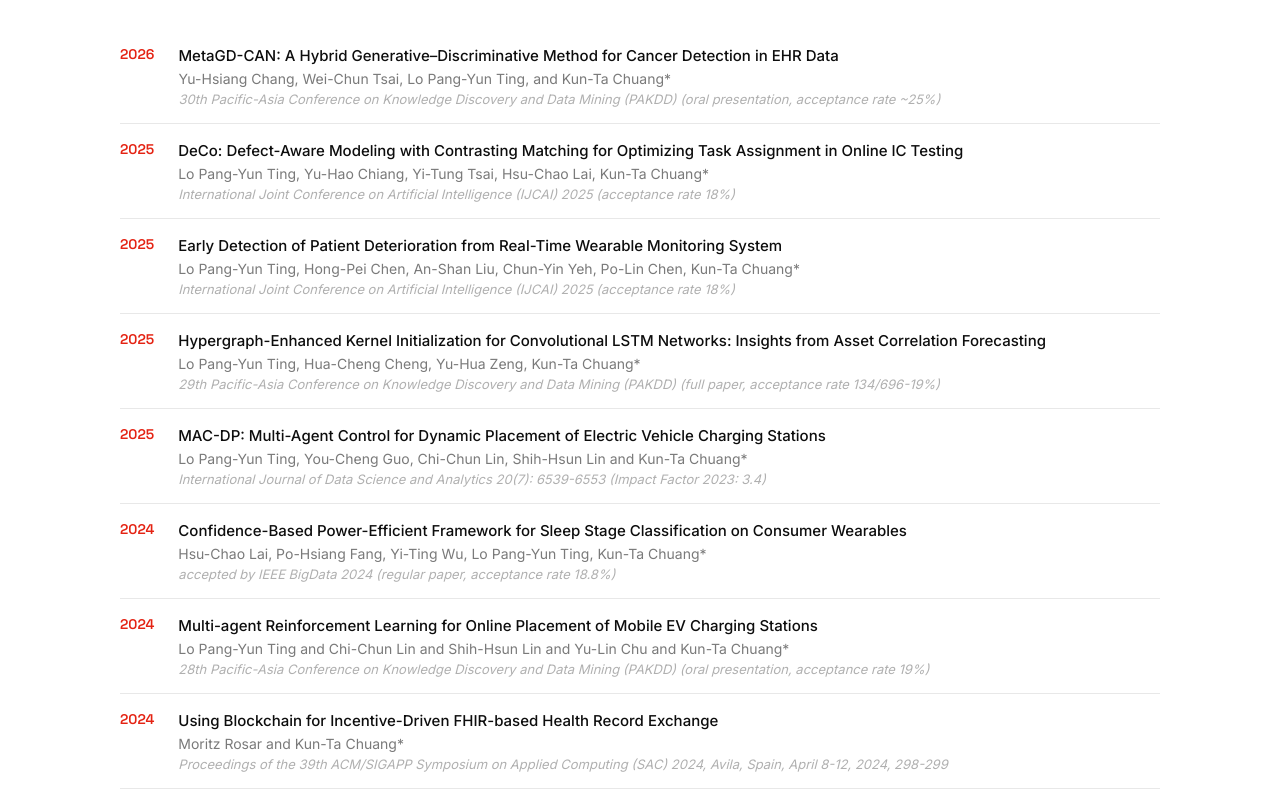
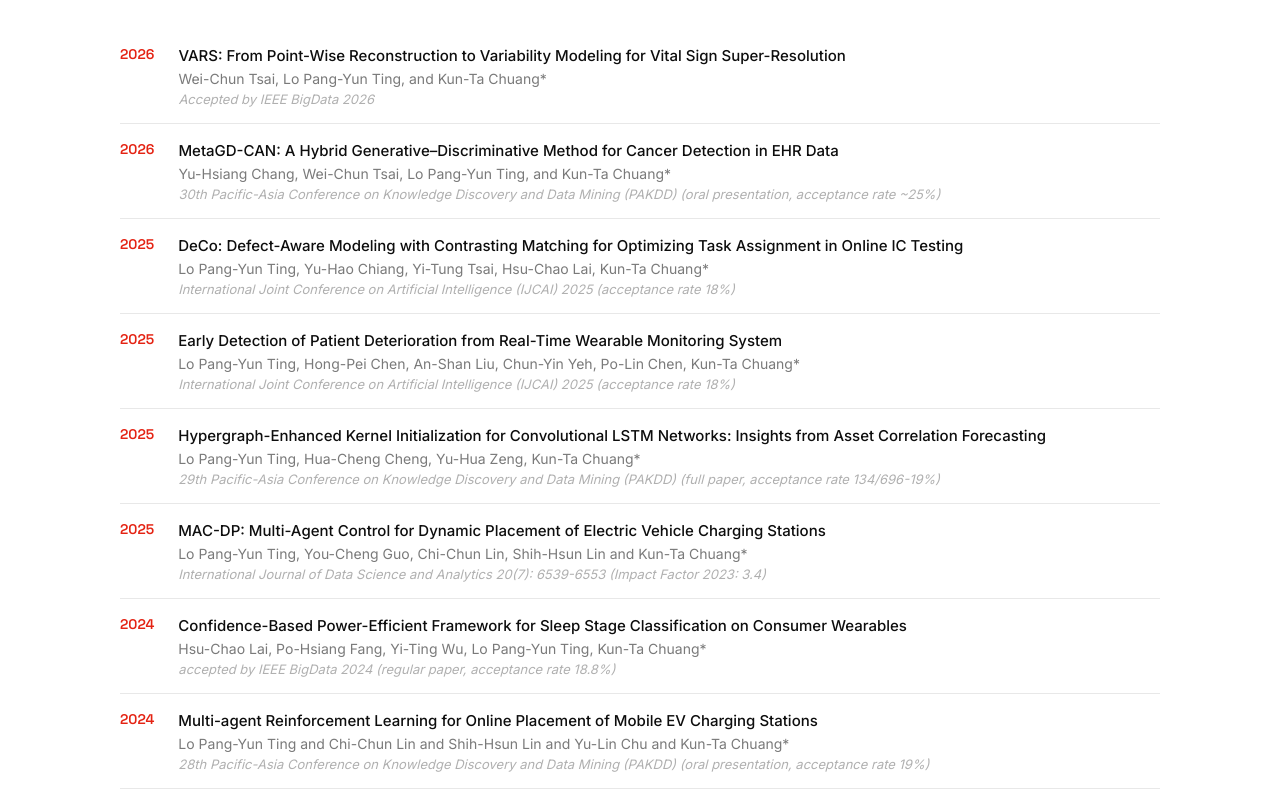
Before and after one commit to ktchuang/person_cv, a plain HTML site: page index.html in a window 1280 px wide. Shown: the part 1957-2759 px from the top of the page. Drawn offline with Linux system fonts and the light colour scheme.

Commit message:
Add VARS IEEE BigData 2026 publication

```diff
--- a/index.html
+++ b/index.html
@@ -155,6 +155,14 @@
       </a>
     </div>
     <div class="pub-list">
+      <div class="pub-item">
+        <span class="pub-year">2026</span>
+        <div class="pub-content">
+          <span class="pub-title">VARS: From Point-Wise Reconstruction to Variability Modeling for Vital Sign Super-Resolution</span>
+          <span class="pub-authors">Wei-Chun Tsai, Lo Pang-Yun Ting, and Kun-Ta Chuang*</span>
+          <span class="pub-venue">Accepted by IEEE BigData 2026</span>
+        </div>
+      </div>
       <div class="pub-item">
         <span class="pub-year">2026</span>
         <div class="pub-content">
```
